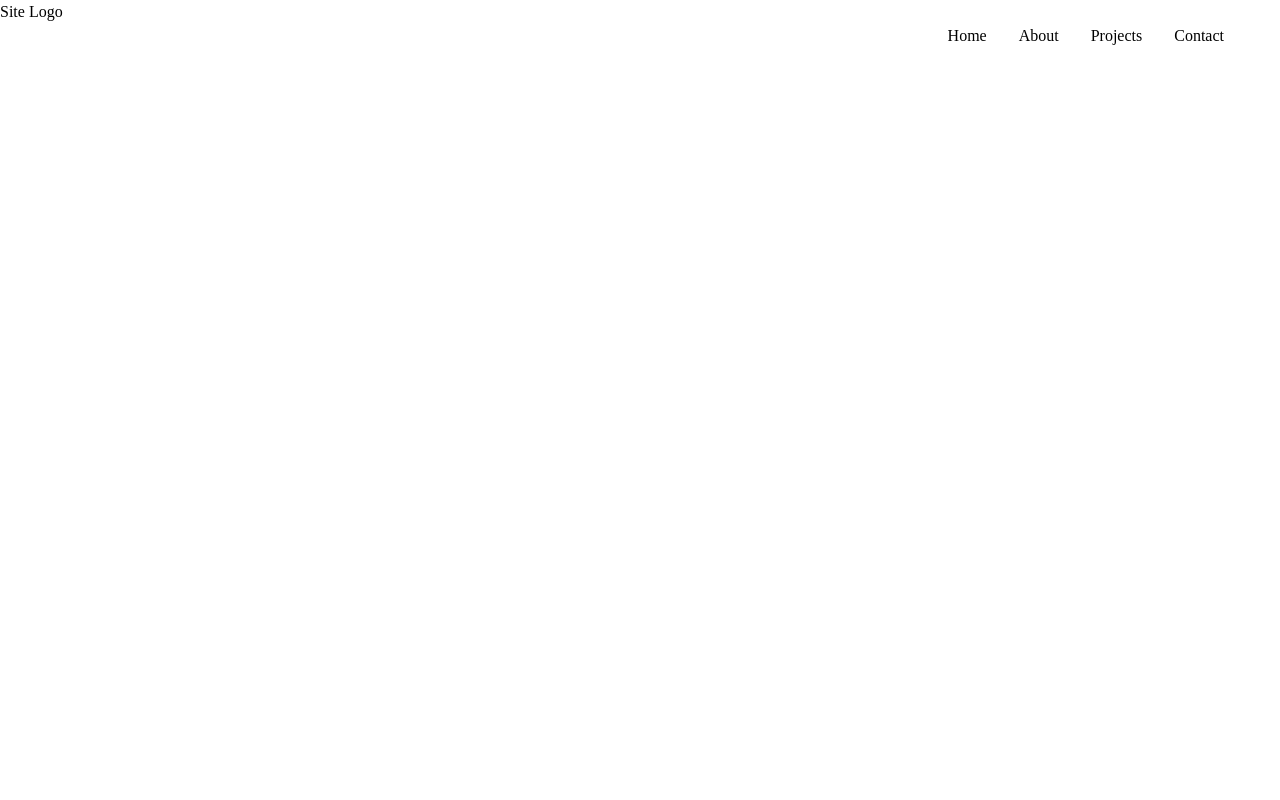
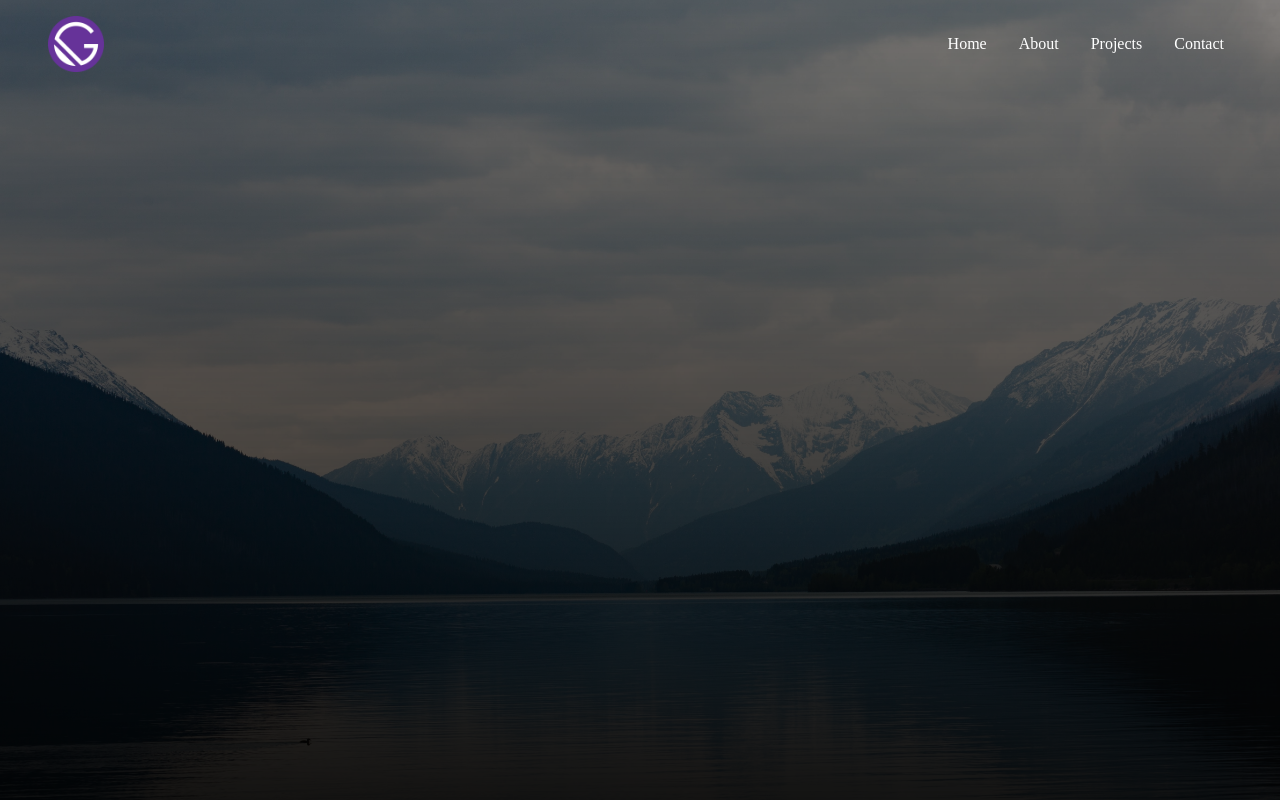
Before and after one commit to mrg498/portfolio-2.0, a Gatsby site in the folder gatsby-project/: page / in a window 1280 px wide. Built offline with nearby package versions, Linux system fonts and the light colour scheme; Gatsby itself is replaced by a stand-in of ours.

Commit message:
✨ background image

```diff
--- a/gatsby-project/src/components/header.js
+++ b/gatsby-project/src/components/header.js
@@ -1,30 +1,31 @@
-import * as React from "react"
-import { Link } from "gatsby"
+import * as React from "react";
+import { Link } from "gatsby";
+import { StaticImage } from "gatsby-plugin-image";
 
-import * as headerStyles from "./header.module.scss"
+import * as headerStyles from "../styles/header.module.scss";
 
 const Header = () => (
 	<header className={headerStyles.container}>
 		<div className={headerStyles.iconWrapper}>
-        Site Logo
+			<StaticImage
+				src="../images/gatsby-icon.png"
+				alt="A dinosaur"
+				placeholder="blurred"
+				layout="fixed"
+				width={56}
+        height={56}
+        className={headerStyles.icon}
+			/>
 		</div>
 		<div className={headerStyles.largeLinksWrapper}>
 			<ul className={headerStyles.largeLinks}>
-          <li className={headerStyles.largeLink}>
-            Home
-          </li>
-          <li className={headerStyles.largeLink}>
-            About
-          </li>
-          <li className={headerStyles.largeLink}>
-            Projects
-          </li>
-          <li className={headerStyles.largeLink}>
-            Contact
-          </li>
+				<li className={headerStyles.largeLink}>Home</li>
+				<li className={headerStyles.largeLink}>About</li>
+				<li className={headerStyles.largeLink}>Projects</li>
+				<li className={headerStyles.largeLink}>Contact</li>
 			</ul>
 		</div>
 	</header>
-)
+);
 
-export default Header
+export default Header;
--- a/gatsby-project/src/pages/index.js
+++ b/gatsby-project/src/pages/index.js
@@ -5,8 +5,20 @@ import { StaticImage } from "gatsby-plugin-image"
 import Layout from "../components/layout"
 import SEO from "../components/seo"
 
+import * as indexStyles from "../styles/index.module.scss"
+
 const IndexPage = () => (
   <Layout>
+    <div className={indexStyles.bgImageOverlay}/>
+    <StaticImage
+      src="../images/jake-hills-mI02K_LxlfU-unsplash.jpg"
+      alt="background image"
+      layout='fullWidth'
+      loading="eager"
+      backgroundColor='rgb(0,0,0)'
+      quality={30}
+      className={indexStyles.bgImage}
+    />
     <SEO title="Home" />
   </Layout>
 )
--- /dev/null
+++ b/gatsby-project/src/styles/_colors.scss
@@ -0,0 +1 @@
+$color1 : blue
--- a/gatsby-project/src/components/header.module.scss
+++ b/gatsby-project/src/styles/header.module.scss
@@ -1,7 +1,26 @@
+@import 'colors';
+
 .container{
+    position: fixed;
+    top: 0;
+    left: 0;
+    z-index: 2;
     width: 100%;
+    padding-top: 8px;
     display: flex;
     justify-content: space-between;
+    background-color: transparent;
+    color: white;
+}
+
+.iconWrapper{
+    display: flex;
+    align-items: center;
+    margin-left: 48px;
+}
+
+.icon{
+
 }
 
 .largeLinks{
--- /dev/null
+++ b/gatsby-project/src/styles/index.module.scss
@@ -0,0 +1,17 @@
+.bgImage {
+	height: 100vh;
+    width: 100vw;
+    z-index: -1;
+}
+
+.bgImageOverlay {
+	position: fixed; /* Sit on top of the page content */
+	width: 100vw; /* Full width (cover the whole page) */
+	height: 100vh; /* Full height (cover the whole page) */
+	top: 0;
+	left: 0;
+	right: 0;
+	bottom: 0;
+	background: linear-gradient(to bottom, rgba(0, 0, 0, 0.4), rgba(0, 0, 0, 0.9) ); /* Black background with opacity */
+	z-index: 0; /* Specify a stack order in case you're using a different order for other elements */
+}
```
Also changed, not shown: gatsby-project/src/images/jake-hills-mI02K_LxlfU-unsplash.jpg (added). Lines whose indentation alone changed are shown as unchanged.
